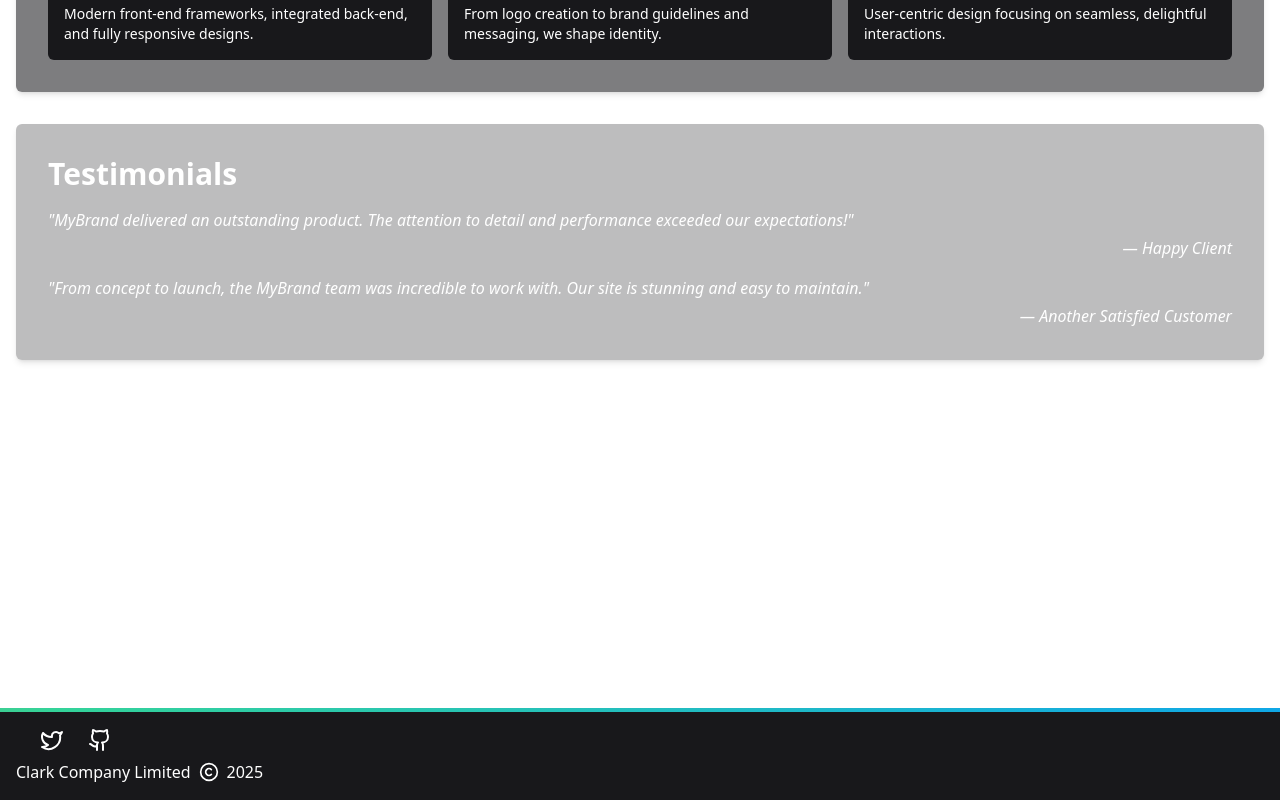
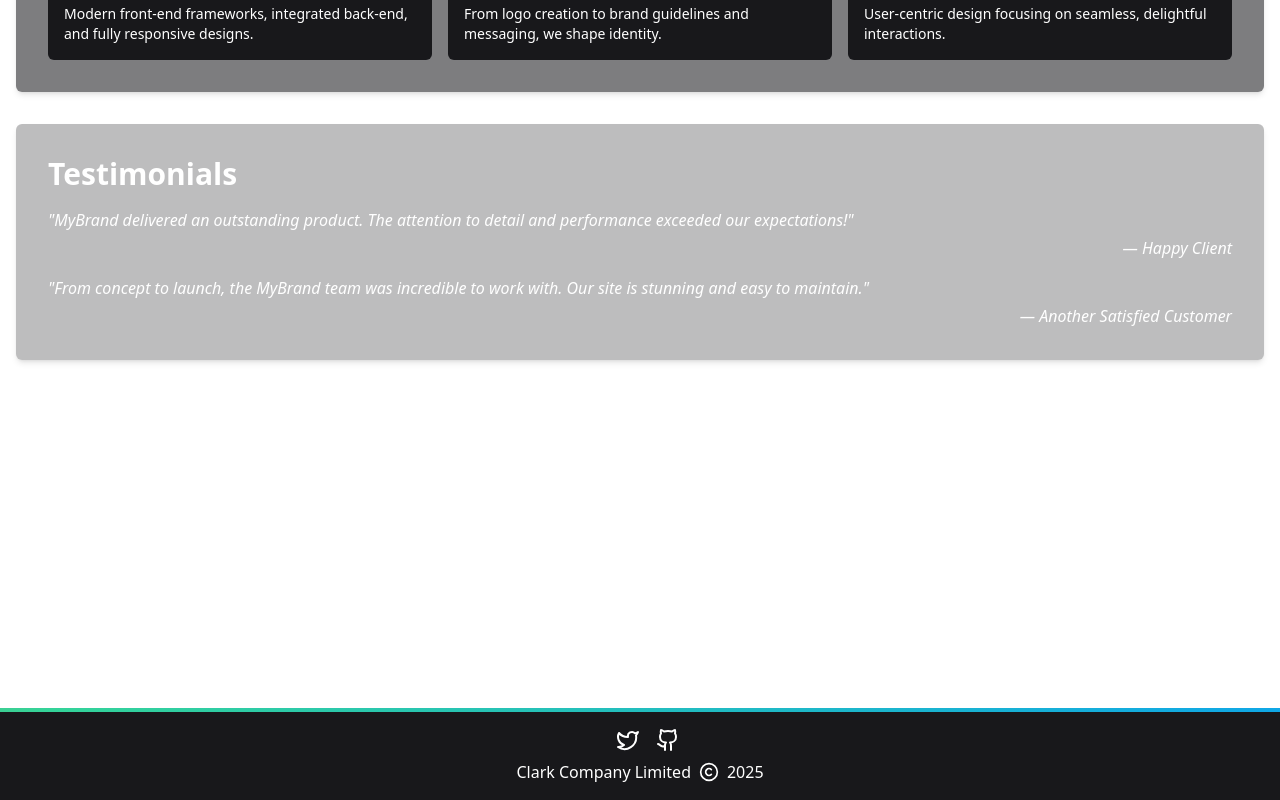
Before and after one commit to life423/drewclark.io-portfolio, a React (Vite) app in the folder app/: page / in a window 1280 px wide. Shown: the part 884-1684 px from the top of the page. Built offline with nearby package versions, Linux system fonts and the light colour scheme.

Commit message:
Updated CSS classes in Footer component for better alignment and spacing

```diff
--- a/app/src/components/footer/Footer.jsx
+++ b/app/src/components/footer/Footer.jsx
@@ -14,12 +14,9 @@ export default function Footer() {
           3. A relative container for the icons, with an
              absolute, pulsing gradient behind them only.
         */}
-                <div className='flex flex-row items-center space-x-6 relative mb-2'>
+                <div className='flex flex-row items-center justify-center gap-4 relative mb-2'>
                     {/* Pulsing overlay behind icons, using mix-blend-mode to colorize them */}
-                    <div
-
-
-                    />
+                    <div />
                     {/* Icons on top, receiving the gradient effect */}
                     <a
                         href='https://twitter.com/your_profile'
@@ -42,7 +39,7 @@ export default function Footer() {
                 </div>
 
                 {/* 4. Company info below the icon row */}
-                <div className='flex items-center space-x-2'>
+                <div className='flex items-center justify-center space-x-2'>
                     <span>Clark Company Limited</span>
                     <LuCopyright className='h-5 w-5' />
                     <span>{new Date().getFullYear()}</span>
```
